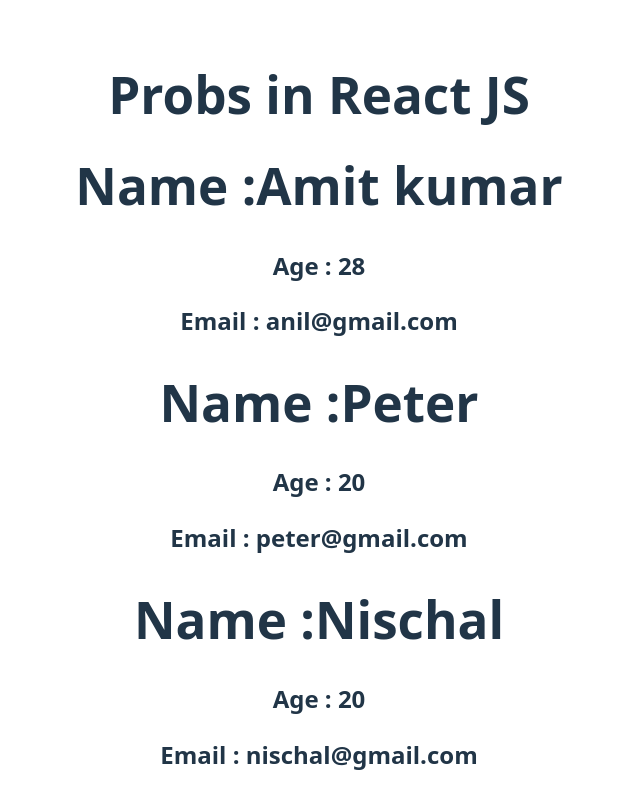
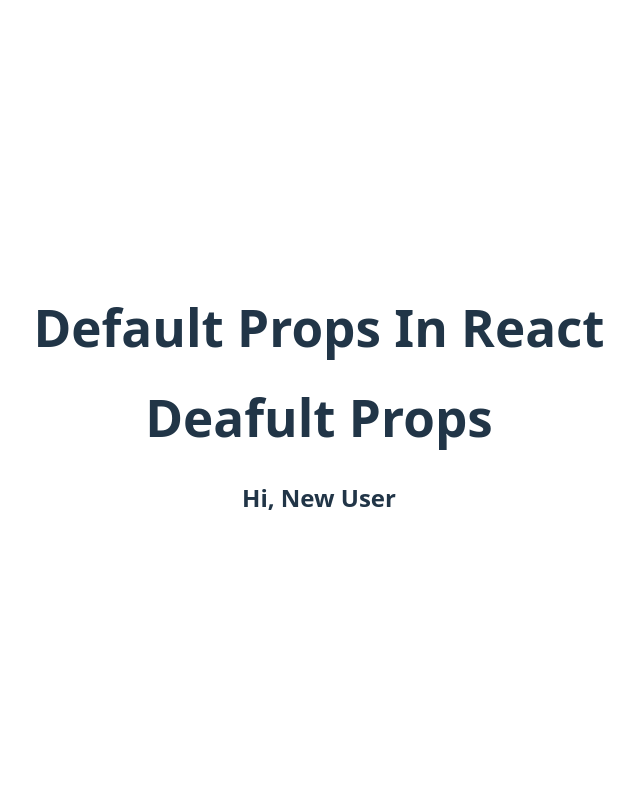
Before and after one commit to surendra4321/WorkingWithReact, a React (Vite) app in the folder React_blog_app/: page / in a window 1280 px wide. Shown: the top 808 px of the page, without its empty margins (321-961 px from the left). Built offline with nearby package versions, Linux system fonts and the light colour scheme.

Commit message:
added the defalut name in the Porbs

```diff
--- a/React_blog_app/src/App.jsx
+++ b/React_blog_app/src/App.jsx
@@ -11,39 +11,39 @@
 
 function App() {
 //alert(sum())
-let userObj ={
- name:'Amit kumar',
- age :"28",
- email:'anil@gmail.com'
-}
-let userObj1 ={
- name:'Peter',
- age :"20",
- email:'peter@gmail.com'
-}
-let userObj2 ={
- name:'Nischal',
- age :"20",
- email:'nischal@gmail.com'
-}
-  return (
-    <div>
-       {/* <Header/> */}
-       <h1>Probs in React JS</h1>
-       {/* <Fruits />
-       <Colour />
-       <Login />
-       <TodoList/>
-       <ExapComp/>
-       <Sates />
-       <Count/>
-       <Condition/>  */}
-       <User user={userObj}/>
-       <User user={userObj1}/>
-       <User user={userObj2}/>
-       </div>
-  )
-}
+// let userObj ={
+//  name:'Amit kumar',
+//  age :"28",
+//  email:'anil@gmail.com'
+// }
+// let userObj1 ={
+//  name:'Peter',
+//  age :"20",
+//  email:'peter@gmail.com'
+// }
+// let userObj2 ={
+//  name:'Nischal',
+//  age :"20",
+//  email:'nischal@gmail.com'
+// }
+//   return (
+//     <div>
+//        {/* <Header/> */}
+//        <h1>Probs in React JS</h1>
+//        {/* <Fruits />
+//        <Colour />
+//        <Login />
+//        <TodoList/>
+//        <ExapComp/>
+//        <Sates />
+//        <Count/>
+//        <Condition/>  */}
+//        <User user={userObj}/>
+//        <User user={userObj1}/>
+//        <User user={userObj2}/>
+//        </div>
+//   )
+// }
 // function Fruits(){
 //   return(
 //     <h1>Apple</h1>
@@ -77,5 +77,16 @@
 //   );
 // }
 
+//Default Propers
+return (
+<div>
+  <h1>Default Props In React</h1>
+    <User/>
 
+</div>
+
+)
+
+
+}
 export default App
--- a/React_blog_app/src/User.jsx
+++ b/React_blog_app/src/User.jsx
@@ -1,10 +1,9 @@
-function User({user}){
+function User({name="New User"}){
     //console.log(probs);
     return(
        <>
-       <h1>Name :{user.name}</h1>
-       <h2>Age : {user.age}</h2>
-       <h2>Email : {user.email}</h2>
+       <h1>Deafult Props</h1>
+       <h2>Hi, {name}</h2>
        </>
     );
 }
```
